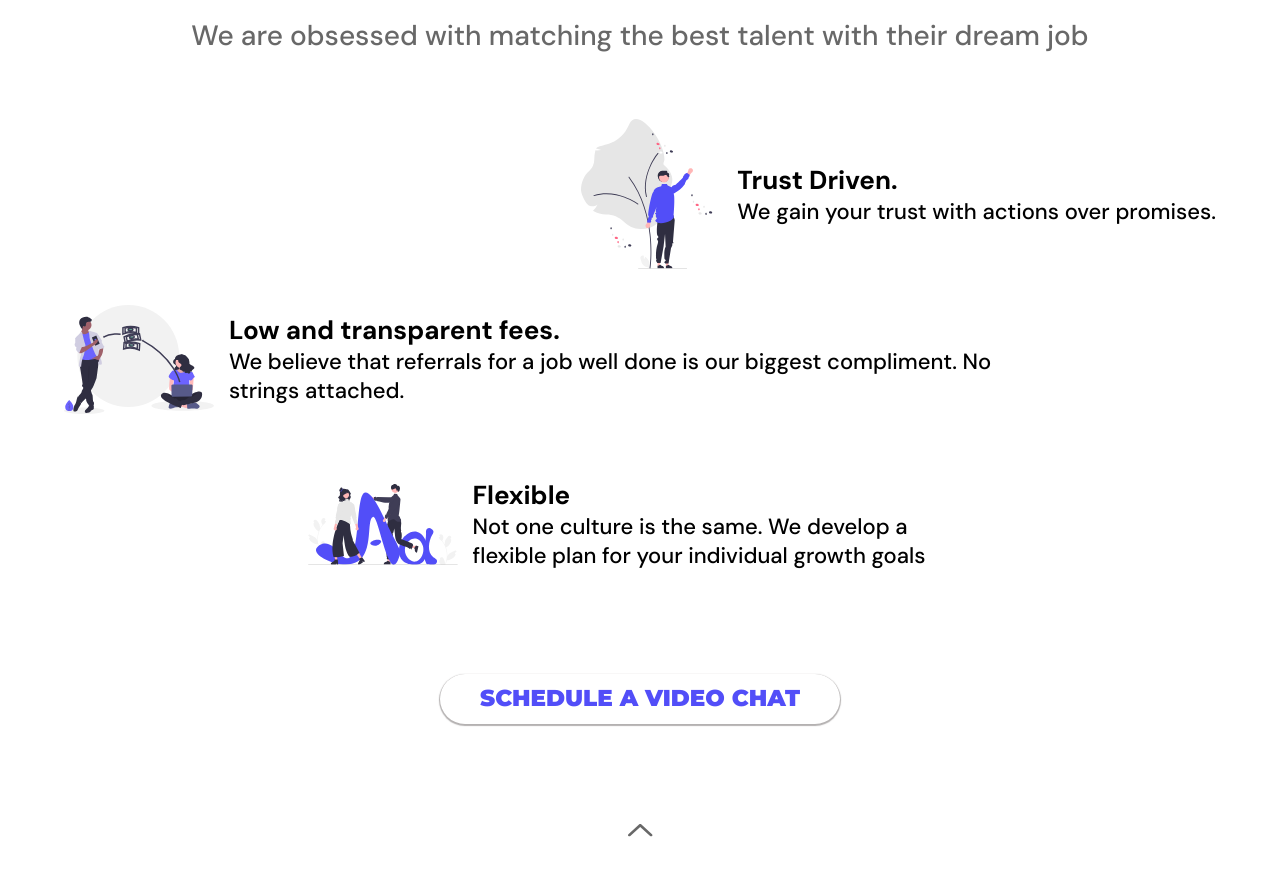
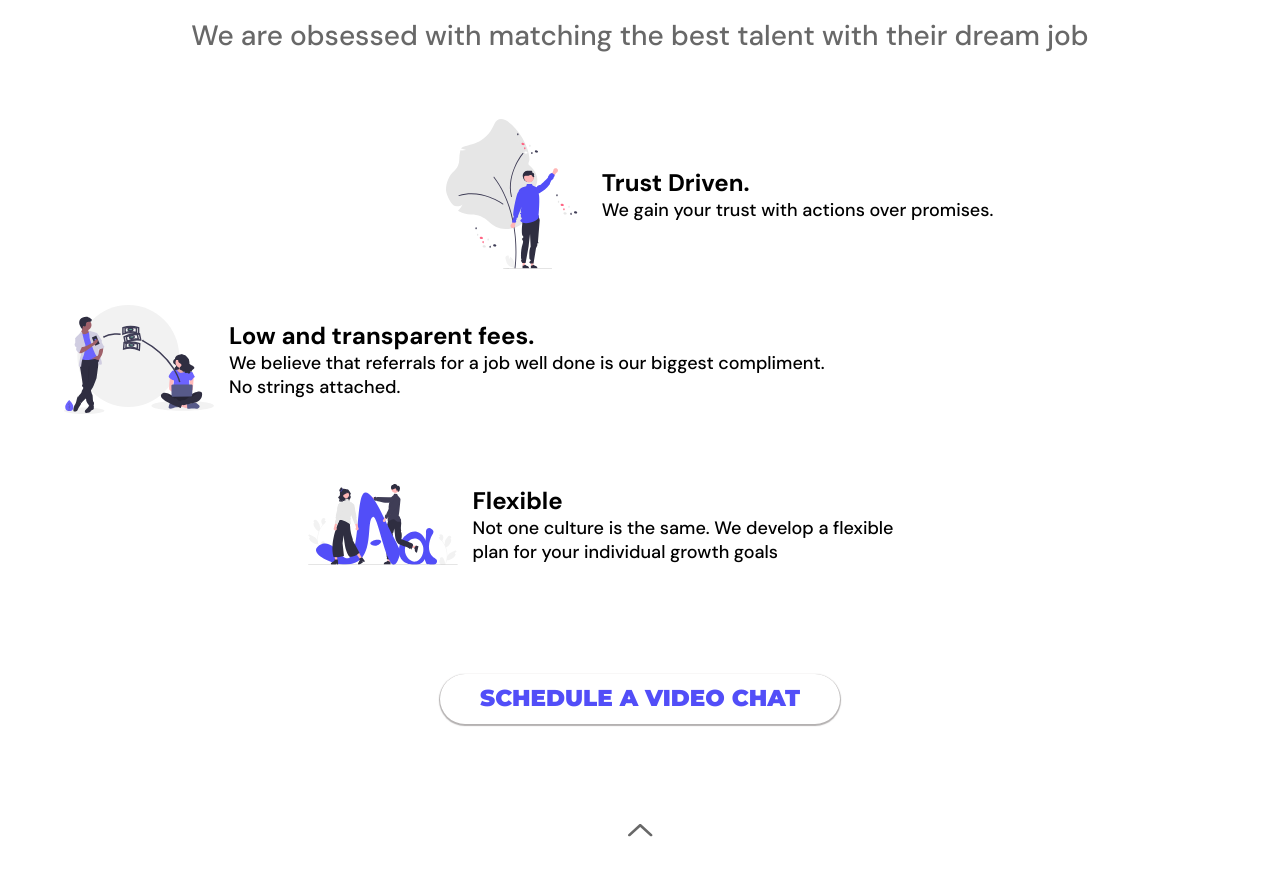
Before and after one commit to SmaelNicolas/Simplifyhr, a React (Create React App) app: page / in a window 1280 px wide. Shown: the part 1037-1912 px from the top of the page. Built offline with nearby package versions, Linux system fonts and the light colour scheme; no server answers; the database is empty.

Commit message:
font size, position , responsive

```diff
--- a/src/pages/Home/WhyUs/CardsContainer/Cards/Cards.jsx
+++ b/src/pages/Home/WhyUs/CardsContainer/Cards/Cards.jsx
@@ -19,25 +19,31 @@ function Cards() {
 	return (
 		<>
 			{console.log("RENDER WHY US CARDS")}
-			<CardStyled alignSelf='flex-end'>
+			<CardStyled alignSelf='center' margin='0px 0px 0px 150px'>
 				<ImgContainer url={svg1} />
 				<TextContainer>
 					<Title>{data.whyUs.cards.card1.title}</Title>
-					<TextContent>{data.whyUs.cards.card1.body}</TextContent>
+					<TextContent width='100%'>
+						{data.whyUs.cards.card1.body}
+					</TextContent>
 				</TextContainer>
 			</CardStyled>
 			<CardStyled alignSelf='flex-start'>
 				<ImgContainer url={svg2} />
 				<TextContainer width='800px'>
 					<Title>{data.whyUs.cards.card2.title}</Title>
-					<TextContent>{data.whyUs.cards.card2.body}</TextContent>
+					<TextContent width='80%'>
+						{data.whyUs.cards.card2.body}
+					</TextContent>
 				</TextContainer>
 			</CardStyled>
 			<CardStyled alignSelf='center'>
 				<ImgContainer url={svg3} />
 				<TextContainer width='500px'>
 					<Title>{data.whyUs.cards.card3.title}</Title>
-					<TextContent>{data.whyUs.cards.card3.body}</TextContent>
+					<TextContent width='90%'>
+						{data.whyUs.cards.card3.body}
+					</TextContent>
 				</TextContainer>
 			</CardStyled>
 		</>
--- a/src/pages/Home/WhyUs/CardsContainer/Cards/CardsStyled.js
+++ b/src/pages/Home/WhyUs/CardsContainer/Cards/CardsStyled.js
@@ -2,6 +2,7 @@ import styled from "styled-components";
 
 export const CardStyled = styled.section`
 	max-width: 1200px;
+	margin: ${({ margin }) => margin || "0px"};
 
 	display: flex;
 	flex-direction: row;
@@ -10,6 +11,7 @@ export const CardStyled = styled.section`
 
 	@media (max-width: 1089px) {
 		width: 95%;
+		margin: 0px;
 		align-self: center;
 	}
 	@media (max-width: 330px) {
@@ -35,7 +37,7 @@ export const TextContainer = styled.div`
 	display: flex;
 	flex-direction: column;
 	justify-content: center;
-	align-items: center;
+	align-items: flex-start;
 
 	@media (max-width: 1089px) {
 		width: 87%;
@@ -45,7 +47,7 @@ export const TextContainer = styled.div`
 export const Title = styled.span`
 	width: 100%;
 	text-align: start;
-	font-size: 26px;
+	font-size: 24px;
 	font-weight: 700;
 	@media (max-width: 1089px) {
 		font-size: 20px;
@@ -56,8 +58,9 @@ export const Title = styled.span`
 	}
 `;
 export const TextContent = styled.span`
-	width: 100%;
-	font-size: 22px;
+	width: ${({ width }) => width || "80%"};
+
+	font-size: 18px;
 	text-align: start;
 	font-weight: 500;
 
--- a/src/pages/Home/WhyUs/WhyUsStyled.js
+++ b/src/pages/Home/WhyUs/WhyUsStyled.js
@@ -92,7 +92,7 @@ export const ButtonStyled = styled.a`
 	}
 
 	@media (max-width: 370px) {
-		width: 300px;
+		width: 260px;
 		font-size: 15px;
 	}
 	font-family: var(--montserratFont);
```
